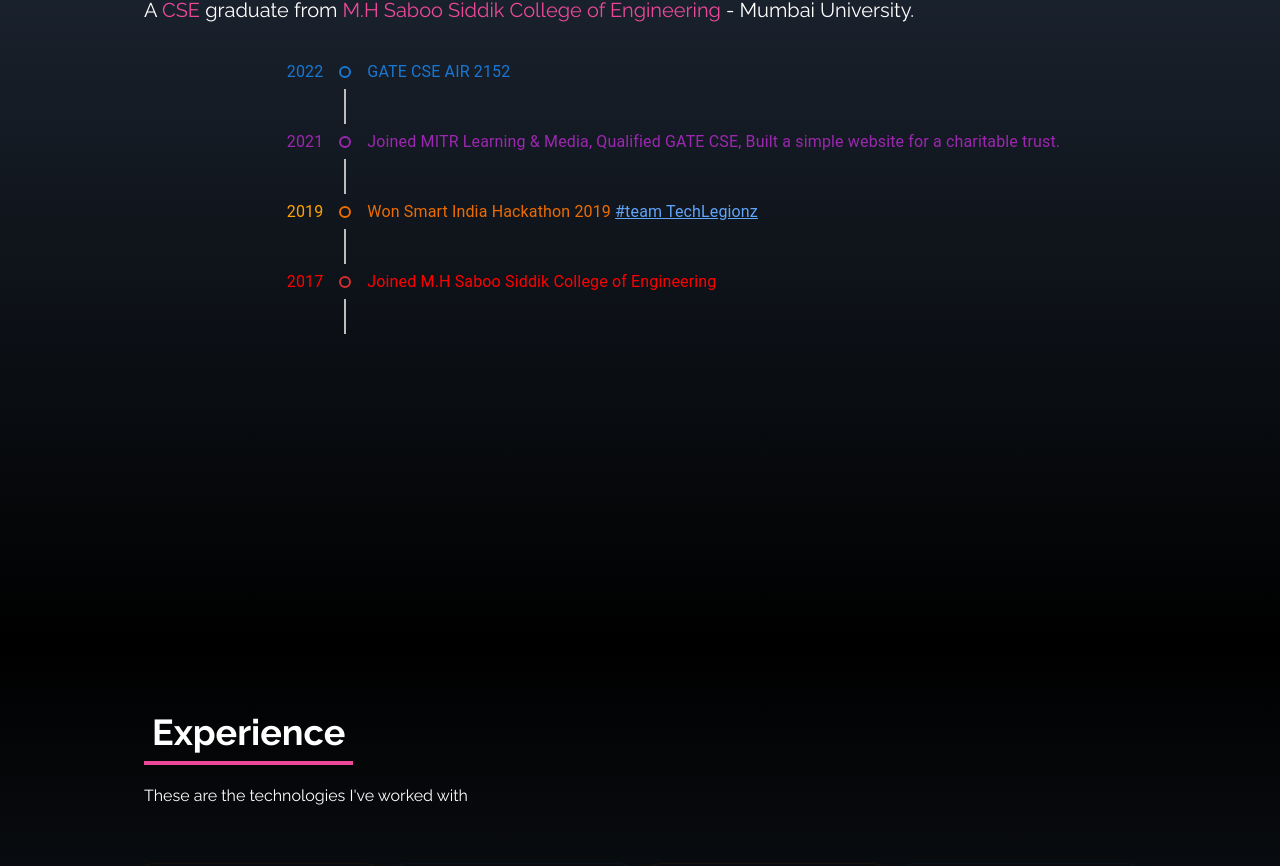
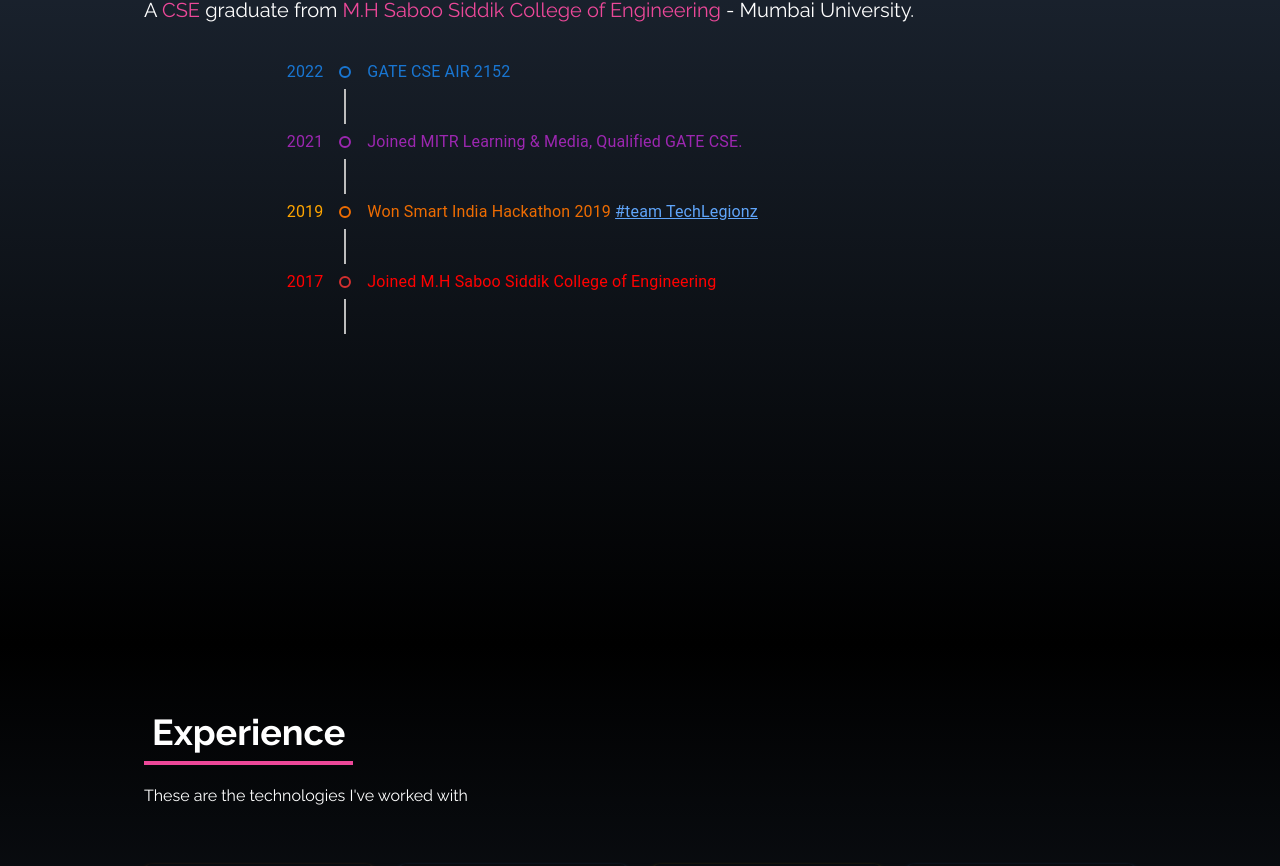
Before and after one commit to sayyedfaixal/csefaisal, a React (Create React App) app: page / in a window 1280 px wide. Shown: the part 956-1822 px from the top of the page. Built offline with nearby package versions, Linux system fonts and the light colour scheme.

Commit message:
About section updated

```diff
--- a/src/components/About.jsx
+++ b/src/components/About.jsx
@@ -49,7 +49,7 @@
               <TimelineDot variant="outlined" color="secondary" />
               <TimelineConnector />
             </TimelineSeparator>
-            <TimelineContent color="secondary">Joined MITR Learning & Media, Qualified GATE CSE, Built a simple website for a charitable trust.</TimelineContent>
+            <TimelineContent color="secondary">Joined MITR Learning & Media, Qualified GATE CSE.</TimelineContent>
           </TimelineItem>
 
           <TimelineItem>
```
